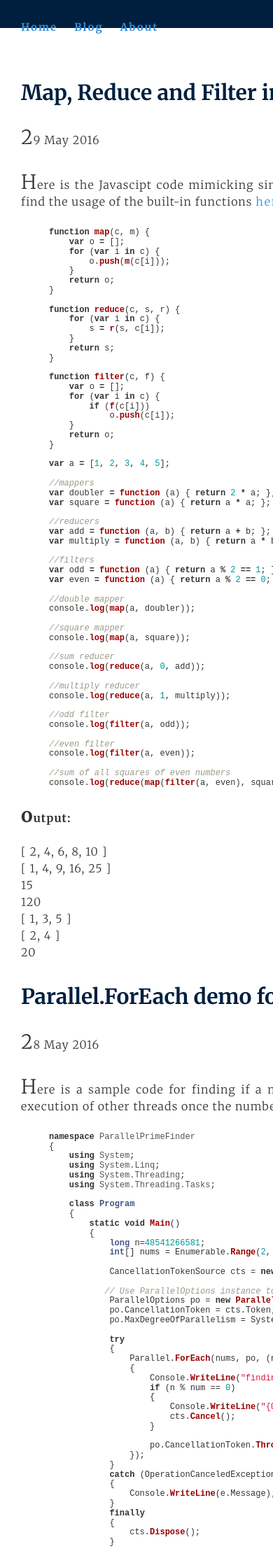
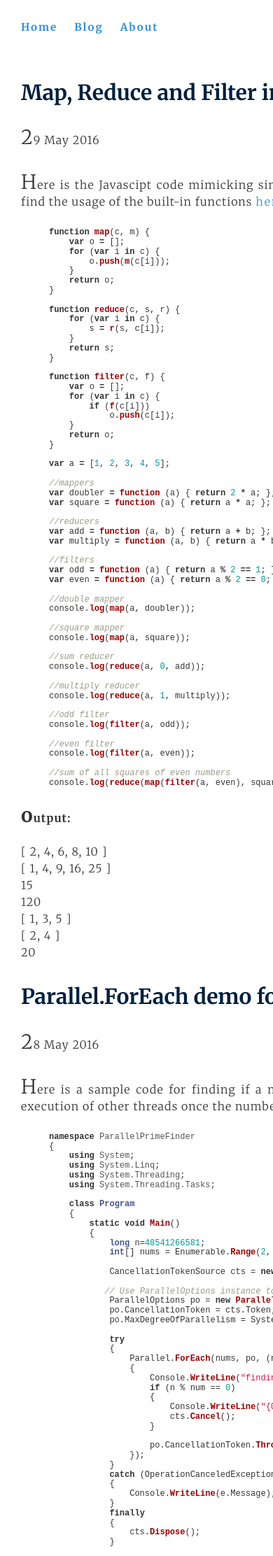
Before and after one commit to srirangamv/srirangamv.github.io, a Jekyll site: the page built from index.html, in a window 390 px wide. Shown: the top 2224 px of the page at 70% size. Built offline with Jekyll 4.4.1, drawn with Linux system fonts in a browser that asks for light colours; nearby versions of some CDN libraries; library files that are not in the unit come from our copies; the list of posts is cut into pages by our own code.

Commit message:
correcting responsive changes.

```diff
--- a/_layouts/default.html
+++ b/_layouts/default.html
@@ -8,7 +8,7 @@
     <link rel="stylesheet" type="text/css" href="/css/syntax.css" />
 </head>
 <body>
-    <div class="hs-top hs-menu">
+    <div class="hs-top">
       <a class="right linkedin" href="https://in.linkedin.com/in/vikramsrirangam" target="_blank">in</a>
       <a class="top-link left" href="/">Home</a>
       <a class="top-link left" href="/blog">Blog</a>
--- a/css/style.css
+++ b/css/style.css
@@ -234,7 +234,8 @@
 /* Media Queries */
 @media screen and (max-width: 1024px) {
    .hs-outer {
-        overflow-x: scroll;
+      width:auto;
+        overflow-y: scroll;
     }
     .about{
       display:none;
@@ -247,13 +248,9 @@
    }
 
    .about{
-      display:inline-block;
+      display:block;
     }
 
-    body {
-        overflow-x: auto;
-        overflow-y: auto;
-    }
 
     a.hs-totop-link {
         display: block;
@@ -272,6 +269,8 @@
 
     .hs-outer {
         border: none;
+        width:auto;
+        overflow-y: scroll;
     }
 
         .hs-outer, .hs-outer:first-child {
@@ -291,6 +290,12 @@
         top: 0px;
     }
 
+    .hs-outer {
+        border: none;
+        width:auto;
+        overflow-y: scroll;
+    }
+
     .hs-menu {
         position: relative;
         height: auto;
```
